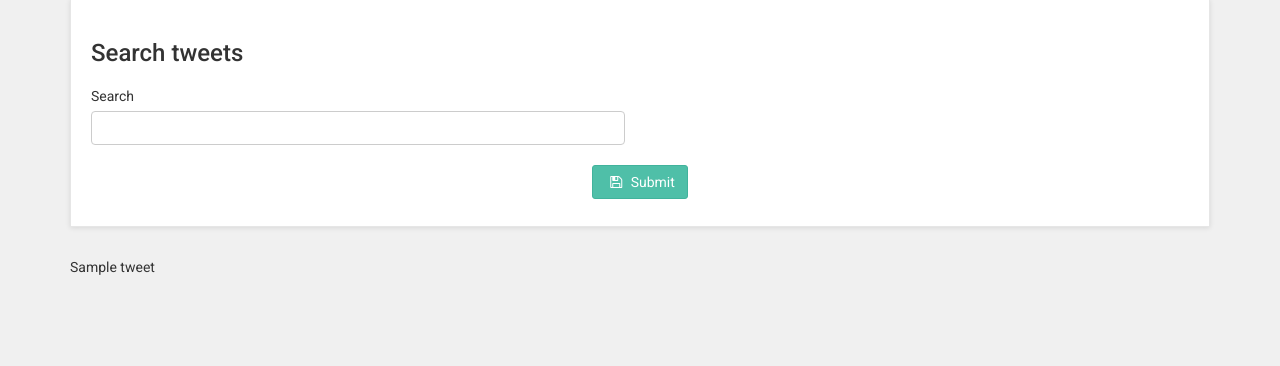
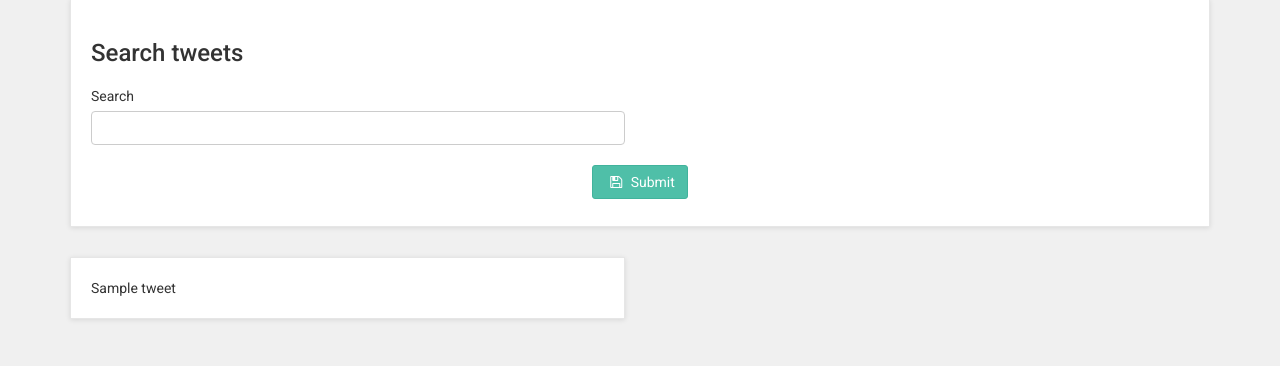
Before and after one commit to vickz84259/personal_website, a Flask app: template templates/demo/index.html in a window 1280 px wide. Shown: the part 159-525 px from the top of the page. Run offline with Flask 2, Linux system fonts and the light colour scheme; the template is opened without the code that fills it: most values are stand-ins (such as "Sample title", 1, 10 or a date in 2020).

Commit message:
Fixed rendering of tweets
Signed-off-by: Victor Otieno Omondi <vickz84259@gmail.com>

```diff
--- a/templates/demo/index.html
+++ b/templates/demo/index.html
@@ -102,8 +102,13 @@
                     <!-- /#blog-homepage -->
                 </div>
                 {%- else %}
+                    <div id="blog-homepage" class="row">
                     {%- for tweet in tweets %}
-                        {{ tweet }}
+                        <div class="col-sm-6">
+                            <div class="post">
+                                {{ tweet }}
+                            </div>
+                        </div>
                     {%- endfor %}
                 {%- endif %}
             </div>
```
